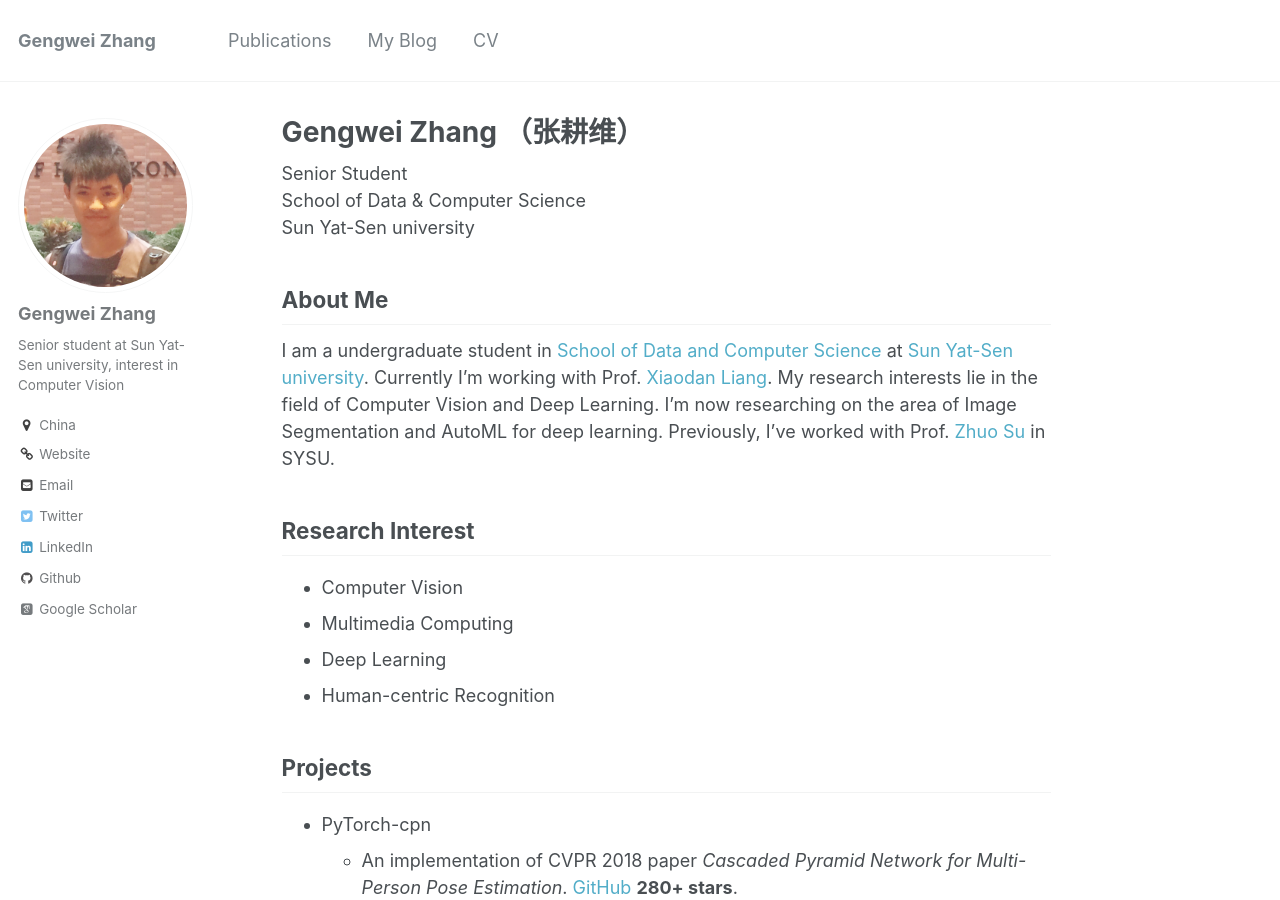
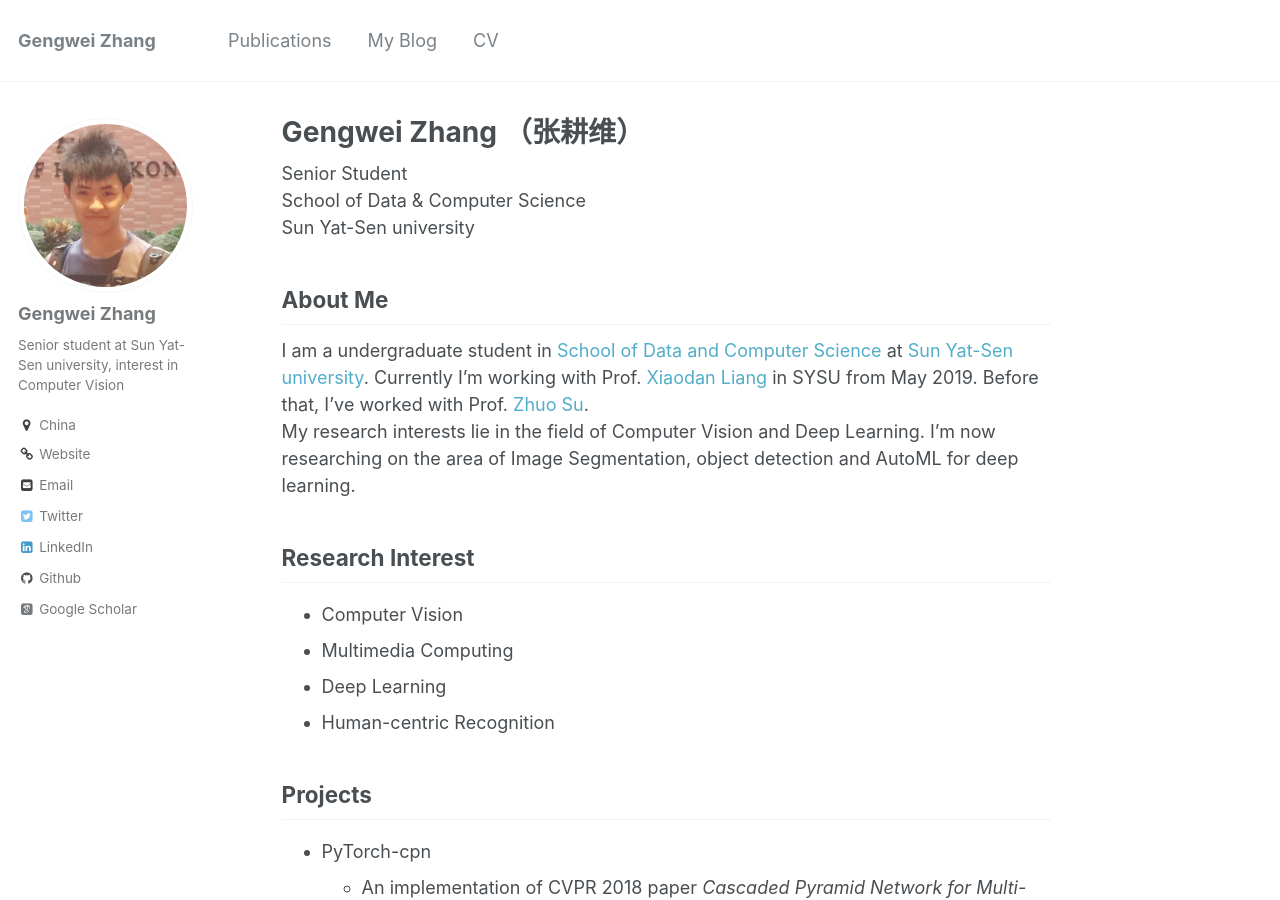
Before and after one commit to GengDavid/gengdavid.github.io, a Jekyll site: the page built from _pages/about.md, in a window 1280 px wide and 900 px high. Built offline with Jekyll 4.4.1, drawn with Linux system fonts in a browser that asks for light colours; some web fonts are replaced.

Commit message:
Update about.md

```diff
--- a/_pages/about.md
+++ b/_pages/about.md
@@ -13,8 +13,9 @@
 Sun Yat-Sen university
 
 ## About Me
-I am a undergraduate student in [School of Data and Computer Science](http://sdcs.sysu.edu.cn/) at [Sun Yat-Sen university](http://www.sysu.edu.cn/2012/en/index.htm). Currently I'm working with Prof. [Xiaodan Liang](https://lemondan.github.io/). My research interests lie in the field of Computer Vision and Deep Learning. I'm now researching on the area of Image Segmentation and AutoML for deep learning.
-Previously, I've worked with Prof. [Zhuo Su](https://suzhuoi.github.io) in SYSU.
+I am a undergraduate student in [School of Data and Computer Science](http://sdcs.sysu.edu.cn/) at [Sun Yat-Sen university](http://www.sysu.edu.cn/2012/en/index.htm). Currently I'm working with Prof. [Xiaodan Liang](https://lemondan.github.io/) in SYSU from May 2019. Before that, I've worked with Prof. [Zhuo Su](https://suzhuoi.github.io).
+My research interests lie in the field of Computer Vision and Deep Learning. I'm now researching on the area of Image Segmentation, object detection and AutoML for deep learning.
+
 
 ## Research Interest
 * Computer Vision
```
